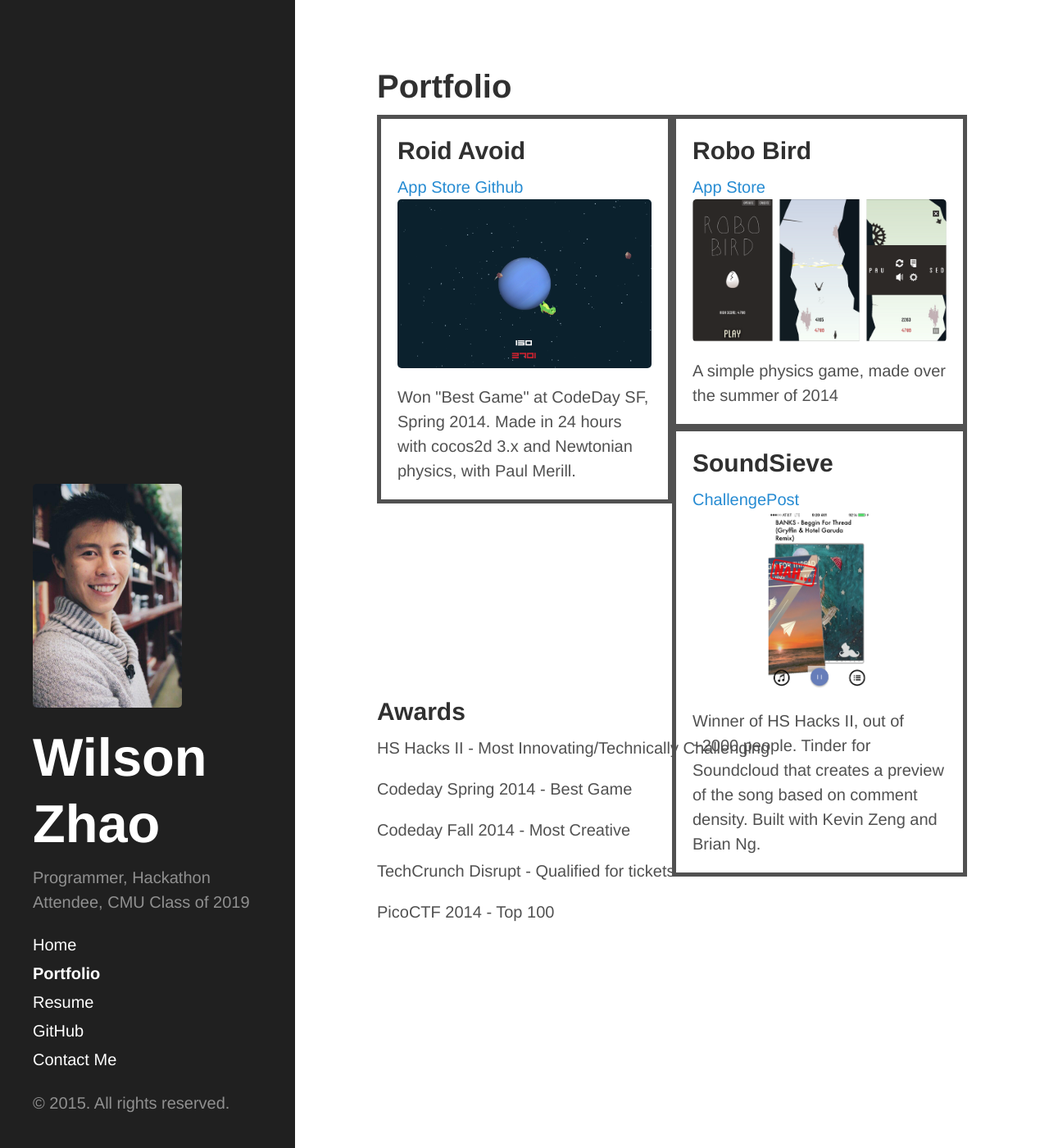
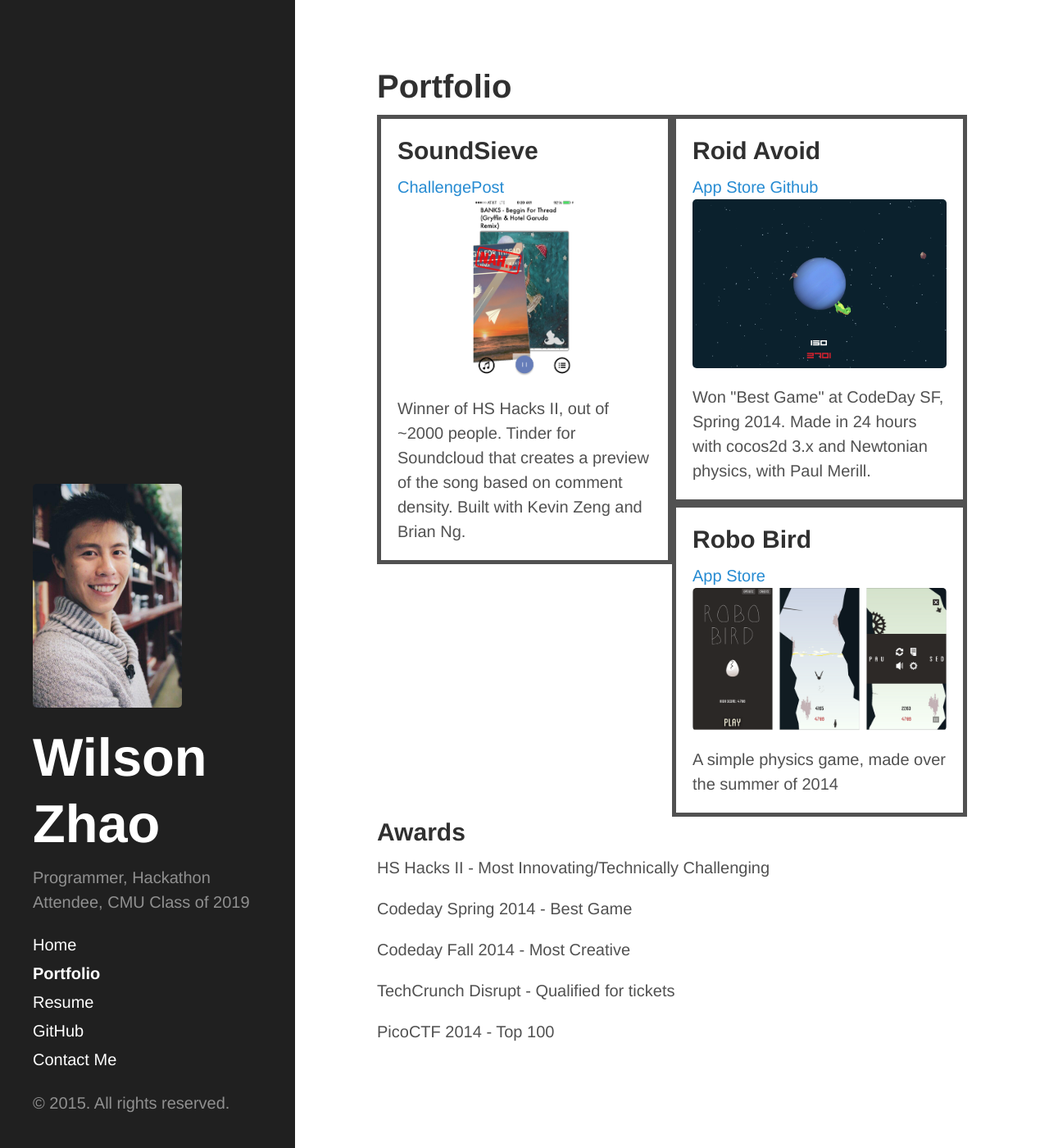
Before and after one commit to wilzh40/wilzh40.github.io_stop, a Jekyll site: the page built from about.md, in a window 1280 px wide and 1400 px high. Shown: the whole window at 82% size. Built offline with Jekyll 4.4.1, drawn with Linux system fonts in a browser that asks for light colours; some web fonts are replaced; Markdown is read by kramdown in place of the engine named in the settings; some of the changed lines change nothing that is shown.

Commit message:
Fixed formatting issue

```diff
--- a/_data/projects.yml
+++ b/_data/projects.yml
@@ -1,3 +1,11 @@
+- title: 		SoundSieve
+  links:
+    challengepost:  http://challengepost.com/software/soundsieve
+  date: 		2015-02-07
+  description: 	Winner of HS Hacks II, out of ~2000 people. Tinder for Soundcloud that creates a preview of the song based on comment density. Built with Kevin Zeng and Brian Ng.
+  images:       ["SoundSieve.png"]
+
+
 - title: 		Roid Avoid
   links:
     github:     https://github.com/wilzh40/RoidAvoid
@@ -12,10 +20,3 @@
   date: 		2014-11-30
   description: 	A simple physics game, made over the summer of 2014
   images:       ["RoboBird.png"]
-
-- title: 		SoundSieve
-  links:
-    challengepost:  http://challengepost.com/software/soundsieve
-  date: 		2015-02-07
-  description: 	Winner of HS Hacks II, out of ~2000 people. Tinder for Soundcloud that creates a preview of the song based on comment density. Built with Kevin Zeng and Brian Ng.
-  images:       ["SoundSieve.png"]
```
